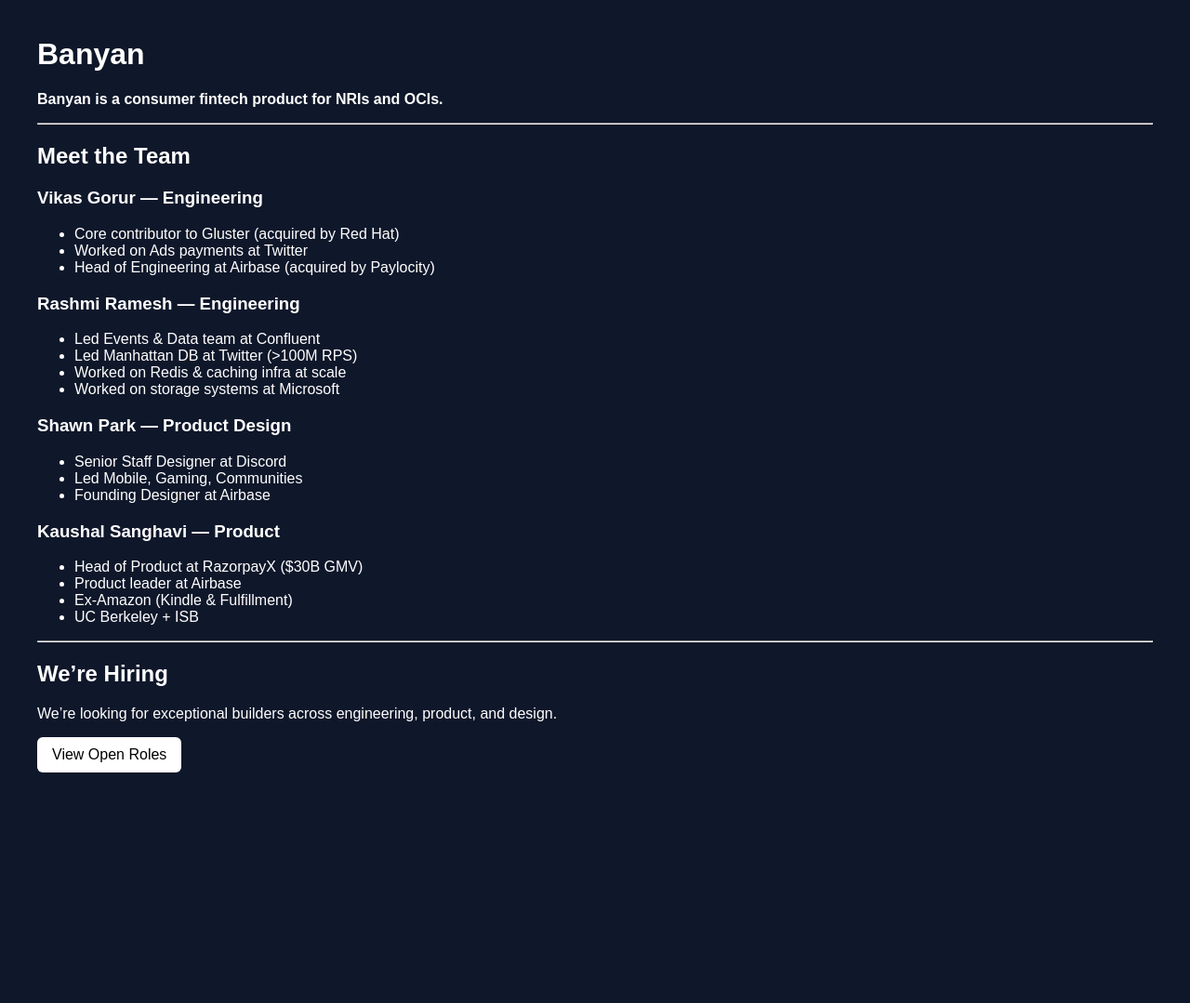
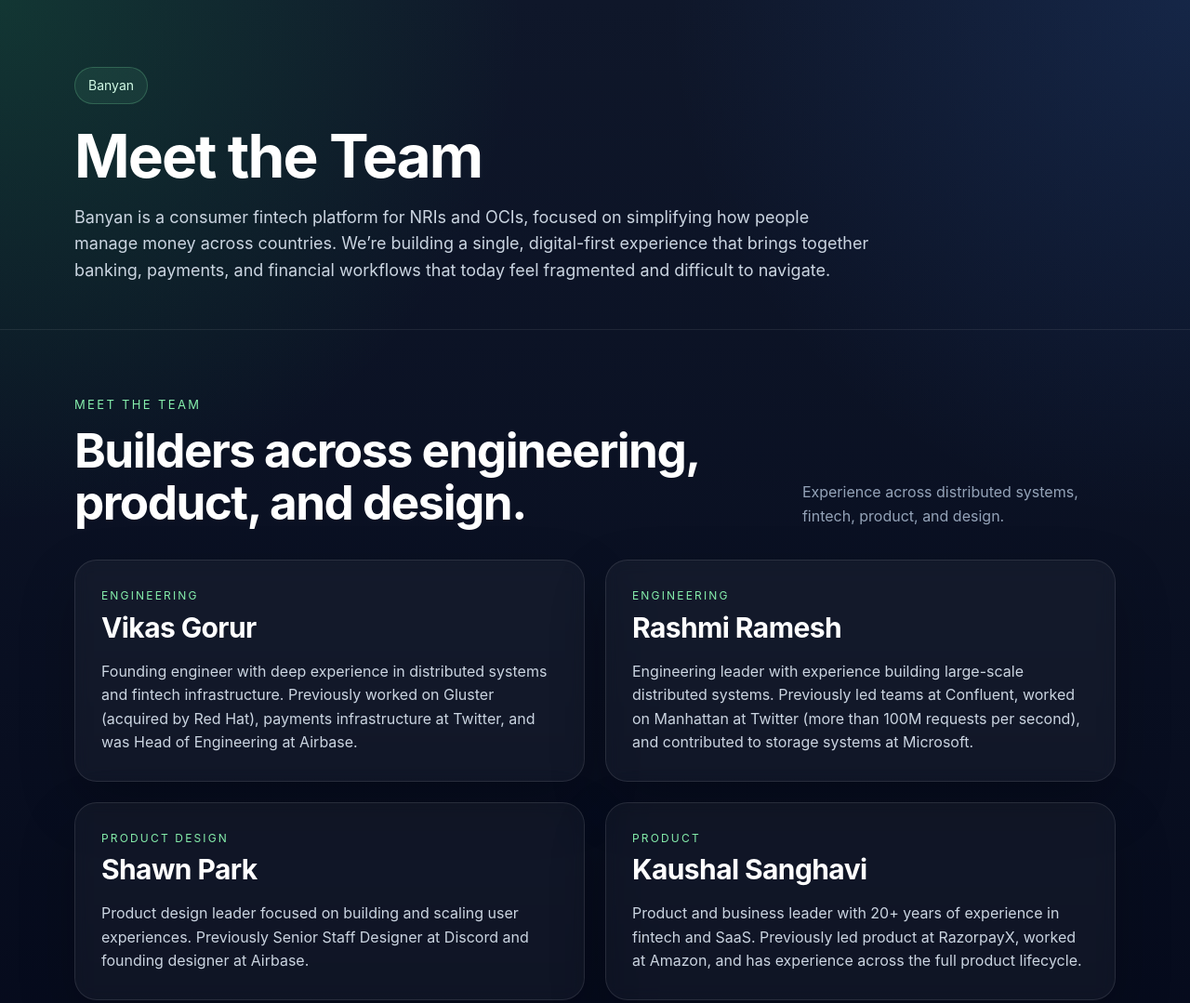
Before and after one commit to VincyVdev/banyan-team, a plain HTML site: page index.html in a window 1280 px wide. Shown: the top 1079 px of the page at 93% size. Before the commit the page ends 871 px from the top, so only its background shows below. Drawn offline with Linux system fonts and the light colour scheme.

Commit message:
Update index.html

```diff
--- a/index.html
+++ b/index.html
@@ -2,62 +2,292 @@
 <html lang="en">
 <head>
   <meta charset="UTF-8" />
-  <meta name="viewport" content="width=device-width, initial-scale=1.0"/>
+  <meta name="viewport" content="width=device-width, initial-scale=1.0" />
   <title>Banyan | Meet the Team</title>
+  <style>
+    :root {
+      --bg: #020617;
+      --panel: rgba(255,255,255,0.04);
+      --panel-border: rgba(255,255,255,0.10);
+      --text: #ffffff;
+      --muted: #cbd5e1;
+      --soft: #94a3b8;
+      --accent: #86efac;
+      --accent-2: #60a5fa;
+      --max: 1120px;
+    }
+
+    * { box-sizing: border-box; }
+
+    body {
+      margin: 0;
+      font-family: Inter, ui-sans-serif, system-ui, -apple-system, BlinkMacSystemFont, "Segoe UI", sans-serif;
+      background:
+        radial-gradient(circle at top left, rgba(34,197,94,0.18), transparent 28%),
+        radial-gradient(circle at top right, rgba(59,130,246,0.14), transparent 28%),
+        linear-gradient(to bottom, #0f172a, #020617);
+      color: var(--text);
+      line-height: 1.6;
+    }
+
+    .container {
+      width: min(var(--max), calc(100% - 40px));
+      margin: 0 auto;
+    }
+
+    .hero {
+      padding: 72px 0 48px;
+      border-bottom: 1px solid rgba(255,255,255,0.08);
+    }
+
+    .eyebrow {
+      display: inline-block;
+      padding: 8px 14px;
+      border-radius: 999px;
+      border: 1px solid rgba(134,239,172,0.22);
+      background: rgba(134,239,172,0.08);
+      color: #d1fae5;
+      font-size: 14px;
+      margin-bottom: 22px;
+    }
+
+    h1 {
+      font-size: clamp(2.3rem, 5vw, 4.4rem);
+      line-height: 1.05;
+      letter-spacing: -0.03em;
+      margin: 0 0 18px;
+      max-width: 920px;
+    }
+
+    .hero p {
+      max-width: 860px;
+      font-size: 18px;
+      color: var(--muted);
+      margin: 0;
+    }
+
+    .section {
+      padding: 70px 0;
+    }
+
+    .section-header {
+      display: flex;
+      justify-content: space-between;
+      gap: 24px;
+      align-items: end;
+      margin-bottom: 34px;
+    }
+
+    .section-header .label {
+      text-transform: uppercase;
+      letter-spacing: 0.18em;
+      font-size: 13px;
+      color: var(--accent);
+      margin: 0 0 10px;
+    }
+
+    h2 {
+      margin: 0;
+      font-size: clamp(2rem, 4vw, 3.4rem);
+      line-height: 1.1;
+      letter-spacing: -0.03em;
+    }
+
+    .section-header .intro {
+      max-width: 520px;
+      color: var(--soft);
+      margin: 0;
+    }
+
+    .grid {
+      display: grid;
+      grid-template-columns: repeat(2, 1fr);
+      gap: 22px;
+    }
+
+    .card,
+    .hiring {
+      background: var(--panel);
+      border: 1px solid var(--panel-border);
+      border-radius: 24px;
+      backdrop-filter: blur(8px);
+      box-shadow: 0 24px 60px rgba(0,0,0,0.22);
+    }
+
+    .card {
+      padding: 28px;
+    }
+
+    .role {
+      text-transform: uppercase;
+      letter-spacing: 0.18em;
+      font-size: 12px;
+      color: var(--accent);
+      margin: 0 0 8px;
+    }
+
+    .card h3 {
+      margin: 0;
+      font-size: 30px;
+      line-height: 1.1;
+      letter-spacing: -0.02em;
+    }
+
+    .summary {
+      margin: 18px 0 0;
+      color: var(--muted);
+    }
+
+    .footer-section {
+      padding: 0 0 72px;
+    }
+
+    .hiring {
+      padding: 32px;
+      background: linear-gradient(to right, rgba(96,165,250,0.12), rgba(255,255,255,0.03), rgba(134,239,172,0.12));
+    }
+
+    .hiring .label {
+      text-transform: uppercase;
+      letter-spacing: 0.18em;
+      font-size: 13px;
+      color: var(--accent);
+      margin: 0 0 10px;
+    }
+
+    .hiring h3 {
+      margin: 0 0 12px;
+      font-size: clamp(1.8rem, 4vw, 3rem);
+      line-height: 1.1;
+      letter-spacing: -0.03em;
+    }
+
+    .hiring p {
+      max-width: 780px;
+      color: var(--muted);
+      margin: 0;
+      font-size: 17px;
+    }
+
+    .button {
+      display: inline-block;
+      margin-top: 18px;
+      padding: 12px 18px;
+      border-radius: 999px;
+      background: #ffffff;
+      color: #0f172a;
+      text-decoration: none;
+      font-weight: 600;
+      font-size: 14px;
+    }
+
+    @media (max-width: 900px) {
+      .grid,
+      .section-header {
+        grid-template-columns: 1fr;
+        display: grid;
+      }
+
+      .section-header {
+        align-items: start;
+      }
+    }
+
+    @media (max-width: 640px) {
+      .hero {
+        padding-top: 48px;
+      }
+
+      .container {
+        width: min(var(--max), calc(100% - 24px));
+      }
+
+      .card,
+      .hiring {
+        border-radius: 18px;
+      }
+
+      .card h3 {
+        font-size: 26px;
+      }
+
+      .hero p,
+      .hiring p {
+        font-size: 16px;
+      }
+    }
+  </style>
 </head>
+<body>
+  <section class="hero">
+    <div class="container">
+      <div class="eyebrow">Banyan</div>
+      <h1>Meet the Team</h1>
+      <p>
+        Banyan is a consumer fintech platform for NRIs and OCIs, focused on simplifying how people manage money across countries. We’re building a single, digital-first experience that brings together banking, payments, and financial workflows that today feel fragmented and difficult to navigate.
+      </p>
+    </div>
+  </section>
 
-<body style="font-family: Arial; margin: 40px; background:#0f172a; color:white;">
+  <section class="section">
+    <div class="container">
+      <div class="section-header">
+        <div>
+          <p class="label">Meet the Team</p>
+          <h2>Builders across engineering, product, and design.</h2>
+        </div>
+        <p class="intro">
+          Experience across distributed systems, fintech, product, and design.
+        </p>
+      </div>
 
-  <h1>Banyan</h1>
+      <div class="grid">
+        <article class="card">
+          <p class="role">Engineering</p>
+          <h3>Vikas Gorur</h3>
+          <p class="summary">
+            Founding engineer with deep experience in distributed systems and fintech infrastructure. Previously worked on Gluster (acquired by Red Hat), payments infrastructure at Twitter, and was Head of Engineering at Airbase.
+          </p>
+        </article>
 
-  <p><strong>Banyan is a consumer fintech product for NRIs and OCIs.</strong></p>
+        <article class="card">
+          <p class="role">Engineering</p>
+          <h3>Rashmi Ramesh</h3>
+          <p class="summary">
+            Engineering leader with experience building large-scale distributed systems. Previously led teams at Confluent, worked on Manhattan at Twitter (more than 100M requests per second), and contributed to storage systems at Microsoft.
+          </p>
+        </article>
 
-  <hr/>
+        <article class="card">
+          <p class="role">Product Design</p>
+          <h3>Shawn Park</h3>
+          <p class="summary">
+            Product design leader focused on building and scaling user experiences. Previously Senior Staff Designer at Discord and founding designer at Airbase.
+          </p>
+        </article>
 
-  <h2>Meet the Team</h2>
+        <article class="card">
+          <p class="role">Product</p>
+          <h3>Kaushal Sanghavi</h3>
+          <p class="summary">
+            Product and business leader with 20+ years of experience in fintech and SaaS. Previously led product at RazorpayX, worked at Amazon, and has experience across the full product lifecycle.
+          </p>
+        </article>
+      </div>
+    </div>
+  </section>
 
-  <h3>Vikas Gorur — Engineering</h3>
-  <ul>
-    <li>Core contributor to Gluster (acquired by Red Hat)</li>
-    <li>Worked on Ads payments at Twitter</li>
-    <li>Head of Engineering at Airbase (acquired by Paylocity)</li>
-  </ul>
-
-  <h3>Rashmi Ramesh — Engineering</h3>
-  <ul>
-    <li>Led Events & Data team at Confluent</li>
-    <li>Led Manhattan DB at Twitter (>100M RPS)</li>
-    <li>Worked on Redis & caching infra at scale</li>
-    <li>Worked on storage systems at Microsoft</li>
-  </ul>
-
-  <h3>Shawn Park — Product Design</h3>
-  <ul>
-    <li>Senior Staff Designer at Discord</li>
-    <li>Led Mobile, Gaming, Communities</li>
-    <li>Founding Designer at Airbase</li>
-  </ul>
-
-  <h3>Kaushal Sanghavi — Product</h3>
-  <ul>
-    <li>Head of Product at RazorpayX ($30B GMV)</li>
-    <li>Product leader at Airbase</li>
-    <li>Ex-Amazon (Kindle & Fulfillment)</li>
-    <li>UC Berkeley + ISB</li>
-  </ul>
-
-  <hr/>
-
-  <h2>We’re Hiring</h2>
-
-  <p>
-    We’re looking for exceptional builders across engineering, product, and design.
-  </p>
-
-  <a href="https://jobs.ashbyhq.com/stealth-startup" target="_blank"
-     style="display:inline-block; padding:10px 16px; background:white; color:black; text-decoration:none; border-radius:6px;">
-    View Open Roles
-  </a>
-
+  <section class="footer-section">
+    <div class="container">
+      <div class="hiring">
+        <p class="label">We’re Hiring</p>
+        <h3>Join us in building the future of cross-border finance.</h3>
+        <p>
+          We’re hiring across engineering, product, and design. If you’re interested in working on cross-border financial infrastructure, we’d love to hear from you.
+        </p>
+        <a href="https://jobs.ashbyhq.com/stealth-startup" target="_blank" rel="noopener noreferrer" class="button">View Open Roles</a>
+      </div>
+    </div>
+  </section>
 </body>
 </html>
```
